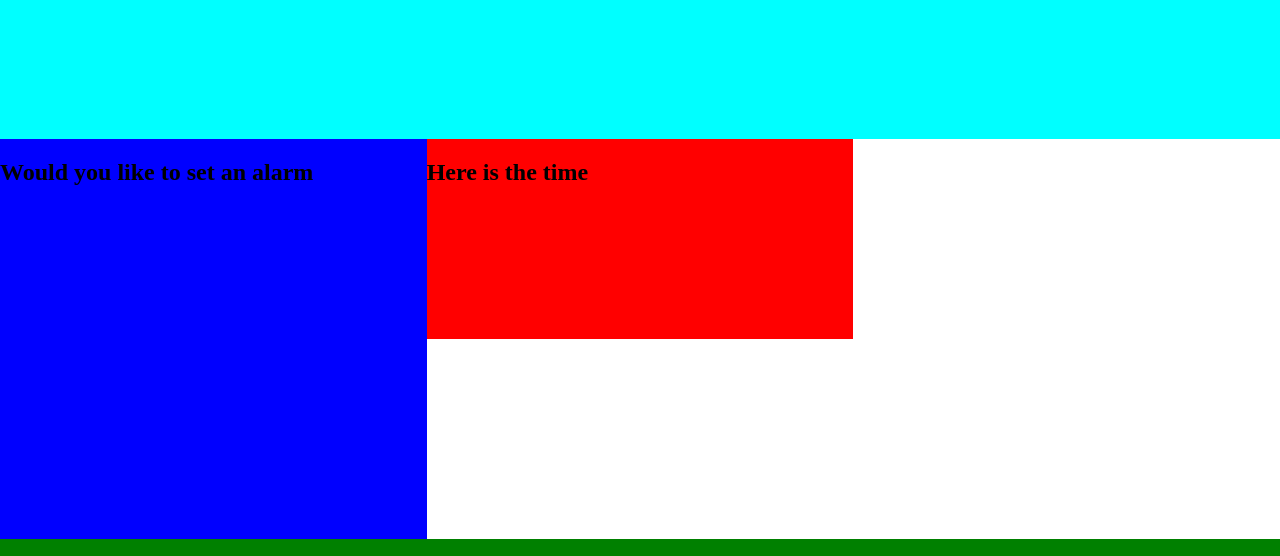
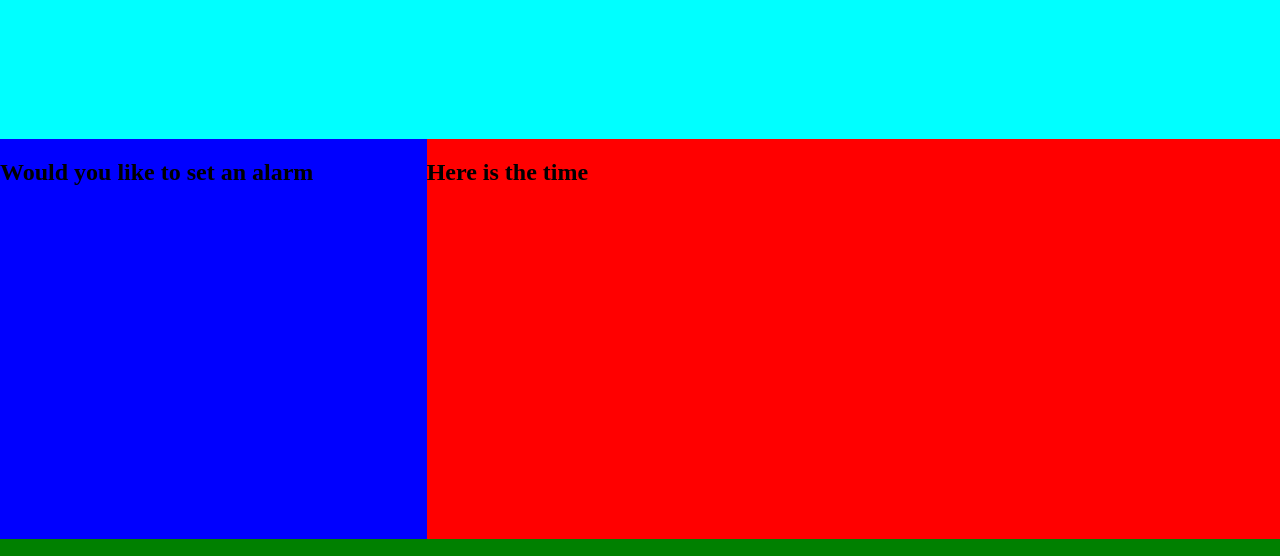
Before and after one commit to gareth-robinson865/clock, a plain HTML site: page index.html in a window 1280 px wide. Shown: the part 61-617 px from the top of the page. Drawn offline with Linux system fonts and the light colour scheme.

Commit message:
clock-holder section grid layout changed

```diff
--- a/stylesheet.css
+++ b/stylesheet.css
@@ -21,6 +21,8 @@ body {
 
 #clock-holder {
     background-color: red;
+    grid-column: 2 / 4;
+    grid-row: 2 / 4;
 }
 
 #message-section {
```
